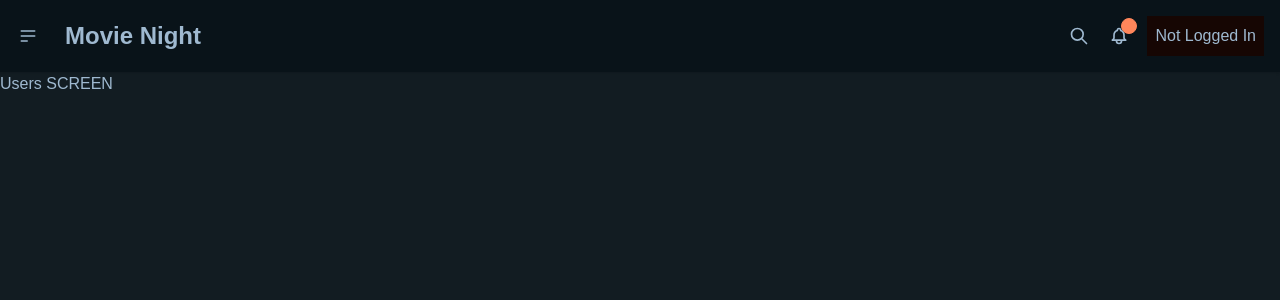
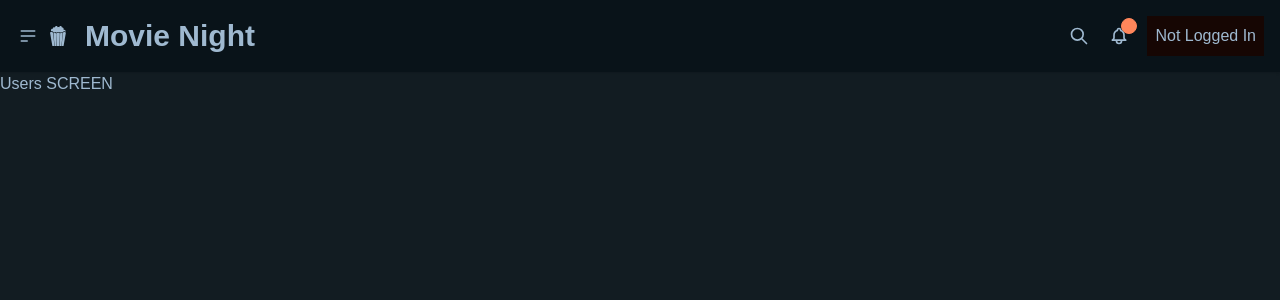
Before and after one commit to Edward-Stalley/movie_night, a Next.js app in the folder movie_night_app/: page /users in a window 1280 px wide. Shown: the top 300 px of the page. Built offline with nearby package versions, Linux system fonts and the light colour scheme; no server answers.

Commit message:
added some icons

```diff
--- a/movie_night_app/app/components/MovieCard.tsx
+++ b/movie_night_app/app/components/MovieCard.tsx
@@ -29,7 +29,6 @@ export default function MovieCard(movie: StoredMovie) {
         height={315}
         className="rounded-2xl h-auto w-auto"
       />
-
       <button
         onClick={handleDelete}
         className="opacity-0 group-hover:opacity-100 btn btn-secondary btn-soft absolute top-0 right-0  rounded-tr-2xl rounded-br-none rounded-tl-none h-6 w-4"
--- a/movie_night_app/app/components/Navbar.tsx
+++ b/movie_night_app/app/components/Navbar.tsx
@@ -1,6 +1,7 @@
 import Link from "next/link";
 import { auth } from "@/app/auth";
 import Image from "next/image";
+import { PopcornIcon, ReelIcon, GlassesIcon } from "./icons/movie-icons";
 
 export default async function Navbar() {
   const session = await auth();
@@ -27,10 +28,10 @@ export default async function Navbar() {
     <div className="navbar bg-base-300 shadow-sm">
       <div className="navbar-start">
         <div className="dropdown">
-          <div tabIndex={0} role="button" className="btn btn-ghost btn-circle">
+          <div tabIndex={0} role="button" className="btn btn-ghost btn-circle ">
             <svg
               xmlns="http://www.w3.org/2000/svg"
-              className="h-5 w-5"
+              className="h-5 w-5 "
               fill="none"
               viewBox="0 0 24 24"
               stroke="currentColor"
@@ -55,9 +56,10 @@ export default async function Navbar() {
             </li>
           </ul>
         </div>
-        <div className="navbar-center">
-          <a className="btn btn-ghost text-2xl">Movie Night</a>
+        <div className="flex">
+          <PopcornIcon className="h-5 w-5" />
         </div>
+          <p className="btn btn-ghost text-3xl">Movie Night</p>
       </div>
       <div className="navbar-end">
         <button className="btn btn-ghost btn-circle">
--- /dev/null
+++ b/movie_night_app/app/components/icons/movie-icons.tsx
@@ -0,0 +1,73 @@
+type IconProps = React.SVGProps<SVGSVGElement>;
+
+export function GlassesIcon({ className }: IconProps) {
+  return (
+    <svg
+      className={className}
+      viewBox="0 0 172 53"
+      fill="currentColor"
+      xmlns="http://www.w3.org/2000/svg"
+    >
+      <path
+        d="M161 0H107.7C107 0 106.4 0.0999969 105.8 0.199997H86.7H85.3H66.2C65.6 0.0999969 64.9 0 64.3 0H10.9C4.9 0 0 4.89999 0 10.9V41.3C0 47.3 4.9 52.2 10.9 52.2H64.2C70.2 52.2 75.1 47.3 75.1 41.3V36.3C76.8 32.2 80.1 26.8 86 26.8C91.9 26.8 95.2 32.2 96.9 36.3V41.3C96.9 47.3 101.8 52.2 107.8 52.2H161.1C167.1 52.2 172 47.3 172 41.3V10.9C171.9 4.89999 167 0 161 0ZM71.5 23.5C69.8 27.9 63.6 45 57.1 45.1C48.7 45.2 9.5 44.7 9.5 44.7L9.8 6.59999C9.8 6.59999 59 6.39999 68.4 6.79999C74.9 6.99999 73.2 19.1 71.5 23.5ZM114.9 45.1C108.3 45 102.2 28 100.5 23.5C98.8 19.1 97.1 7 103.6 6.7C113 6.3 162.2 6.5 162.2 6.5L162.5 44.6C162.4 44.7 123.3 45.2 114.9 45.1Z"
+        fill="currentColor"
+      />
+    </svg>
+  );
+}
+
+export function PopcornIcon(props: IconProps) {
+  return (
+    <svg
+      viewBox="0 0 104 131"
+      fill="currentColor"
+      xmlns="http://www.w3.org/2000/svg"
+      {...props}
+    >
+      <path d="M81.4 48.2C80.2 46.4 77.6 43.2 73.5 43.1C69.8 43 67.6 46.2 66.5 48.4C65.9 49.6 65.7 50.5 65.7 50.5L63.4 130.5H74.8L82.1 49.4C82.1 49.4 81.9 48.9 81.4 48.2Z" />
+      <path d="M102.3 42.2C101.1 40.9 98.9 39.5 94.8 39.2C94.2 39.2 93.6 39.2 93.1 39.2C88.9 39.4 86.4 41.4 85.1 43C84.1 44.2 83.7 45.2 83.7 45.2L83.5 47.7L75.9 130.5L88.5 130.7L103.6 44.9C103.6 45 103.5 43.6 102.3 42.2Z" />
+      <path d="M93.1 24C91.2 24 89.5 24.6 88.1 25.7C88.1 25.6 88 25.5 88 25.4C88.7 23.9 89.2 22.3 89.2 20.5C89.2 14.8 85.1 10.2 80.1 10.2C79.3 10.2 78.6 10.3 77.8 10.6C77.8 4.9 73.7 0.299995 68.7 0.299995C64.6 0.299995 61.1 3.4 60 7.7C58.6 6.6 56.9 6 55 6C53.1 6 51.3 6.7 49.9 7.8C48.9 3.3 45.3 0 41.1 0C36.1 0 32.1 4.5 32 10C30.5 8.4 28.5 7.4 26.2 7.4C21.5 7.4 17.7 11.7 17.7 17C17.7 17.7 17.8 18.5 17.9 19.2C16.9 18.8 15.9 18.6 14.8 18.6C9.80002 18.6 5.70001 23.2 5.70001 28.9C5.70001 31 6.30001 33 7.20001 34.6C8.20001 34.3 9.30001 34.1 10.7 34C12.5 33.9 14 34.1 15.3 34.5C18 35.1 18.4 35.3 20.1 37.2L20 37.3C21.3 38.7 21.8 39.9 21.8 39.9L22.1 43.3C22.8 43.5 23.5 43.7 24.3 43.8C24.8 42.9 26 41.1 27.9 39.7C32.3 39.6 34.2 39.6 38.6 41.6C39.7 43.2 40.2 44.8 40.4 45.3C40.5 45.3 40.6 45.3 40.7 45.3C41 44.4 41.7 43.2 42.7 42C46.2 40.4 49 40 51.5 40C55.9 40 57.8 40 62.3 41.5C62.3 41.5 62.2 41.5 62.2 41.6C62.6 42.1 63 42.5 63.3 42.9C64.3 43.1 65.3 43.3 66.3 43.4C66.7 42.5 67.3 41.5 68.1 40.6C71.5 39.1 72.6 38.5 75.9 38.6C78.5 39.6 80.3 41.8 81.2 43.1C81.9 43 82.5 42.8 83.2 42.7L83.4 40.2C83.4 40.2 83.8 39.2 84.8 38C86.2 36.4 88.6 34.4 92.8 34.2C93.4 34.2 93.9 34.2 94.5 34.2C98.7 34.5 100.9 35.9 102 37.2C102.2 36.3 102.4 35.4 102.4 34.5C102.2 28.7 98.1 24 93.1 24Z" />
+      <path d="M38.8 50.3C38.8 50.3 38.8 50.2 38.8 50.1C38.5 49.1 36.3 42.7 31 42.8C26.3 42.9 23.6 47.1 22.7 48.6C22.5 48.9 22.4 49.1 22.4 49.1L29.7 130.2H41.1L38.8 50.3Z" />
+      <path d="M20.2 48.3L19.9 44.9C19.9 44.9 19.4 43.6 18.1 42.3C17.5 41.6 16.6 40.9 15.6 40.3C13.9 39.4 11.7 38.7 8.80002 38.9C7.40002 39 6.30002 39.2 5.30002 39.5C0.200018 41 0 44.6 0 44.6L15.1 130.4L28.4 130.3L20.2 48.3Z" />
+      <path d="M62.8 47.9C62.5 47.5 62.1 47 61.7 46.6C59.8 44.5 56.8 42.2 52.3 42.2C52.2 42.2 52.2 42.2 52.1 42.2C45.1 42.3 41.1 47.7 40.2 50.4C40.1 50.6 40.1 50.9 40 51.1C39.7 53.4 43.1 130.6 43.1 130.6L61.5 130.7L64 50.3C64.2 50.2 63.7 49.2 62.8 47.9Z" />
+    </svg>
+  );
+}
+
+export function ReelIcon({ className }: IconProps) {
+  return (
+    <svg
+      className={className}
+      width="104"
+      height="131"
+      viewBox="0 0 104 131"
+      fill="none"
+      xmlns="http://www.w3.org/2000/svg"
+    >
+      <path
+        d="M81.4 48.2C80.2 46.4 77.6 43.2 73.5 43.1C69.8 43 67.6 46.2 66.5 48.4C65.9 49.6 65.7 50.5 65.7 50.5L63.4 130.5H74.8L82.1 49.4C82.1 49.4 81.9 48.9 81.4 48.2Z"
+        fill="currentColor"
+      />
+      <path
+        d="M102.3 42.2C101.1 40.9 98.9 39.5 94.8 39.2C94.2 39.2 93.6 39.2 93.1 39.2C88.9 39.4 86.4 41.4 85.1 43C84.1 44.2 83.7 45.2 83.7 45.2L83.5 47.7L75.9 130.5L88.5 130.7L103.6 44.9C103.6 45 103.5 43.6 102.3 42.2Z"
+        fill="currentColor"
+      />
+      <path
+        d="M93.1 24C91.2 24 89.5 24.6 88.1 25.7C88.1 25.6 88 25.5 88 25.4C88.7 23.9 89.2 22.3 89.2 20.5C89.2 14.8 85.1 10.2 80.1 10.2C79.3 10.2 78.6 10.3 77.8 10.6C77.8 4.9 73.7 0.299995 68.7 0.299995C64.6 0.299995 61.1 3.4 60 7.7C58.6 6.6 56.9 6 55 6C53.1 6 51.3 6.7 49.9 7.8C48.9 3.3 45.3 0 41.1 0C36.1 0 32.1 4.5 32 10C30.5 8.4 28.5 7.4 26.2 7.4C21.5 7.4 17.7 11.7 17.7 17C17.7 17.7 17.8 18.5 17.9 19.2C16.9 18.8 15.9 18.6 14.8 18.6C9.80002 18.6 5.70001 23.2 5.70001 28.9C5.70001 31 6.30001 33 7.20001 34.6C8.20001 34.3 9.30001 34.1 10.7 34C12.5 33.9 14 34.1 15.3 34.5C18 35.1 18.4 35.3 20.1 37.2L20 37.3C21.3 38.7 21.8 39.9 21.8 39.9L22.1 43.3C22.8 43.5 23.5 43.7 24.3 43.8C24.8 42.9 26 41.1 27.9 39.7C32.3 39.6 34.2 39.6 38.6 41.6C39.7 43.2 40.2 44.8 40.4 45.3C40.5 45.3 40.6 45.3 40.7 45.3C41 44.4 41.7 43.2 42.7 42C46.2 40.4 49 40 51.5 40C55.9 40 57.8 40 62.3 41.5C62.3 41.5 62.2 41.5 62.2 41.6C62.6 42.1 63 42.5 63.3 42.9C64.3 43.1 65.3 43.3 66.3 43.4C66.7 42.5 67.3 41.5 68.1 40.6C71.5 39.1 72.6 38.5 75.9 38.6C78.5 39.6 80.3 41.8 81.2 43.1C81.9 43 82.5 42.8 83.2 42.7L83.4 40.2C83.4 40.2 83.8 39.2 84.8 38C86.2 36.4 88.6 34.4 92.8 34.2C93.4 34.2 93.9 34.2 94.5 34.2C98.7 34.5 100.9 35.9 102 37.2C102.2 36.3 102.4 35.4 102.4 34.5C102.2 28.7 98.1 24 93.1 24Z"
+        fill="currentColor"
+      />
+      <path
+        d="M38.8 50.3C38.8 50.3 38.8 50.2 38.8 50.1C38.5 49.1 36.3 42.7 31 42.8C26.3 42.9 23.6 47.1 22.7 48.6C22.5 48.9 22.4 49.1 22.4 49.1L29.7 130.2H41.1L38.8 50.3Z"
+        fill="currentColor"
+      />
+      <path
+        d="M20.2 48.3L19.9 44.9C19.9 44.9 19.4 43.6 18.1 42.3C17.5 41.6 16.6 40.9 15.6 40.3C13.9 39.4 11.7 38.7 8.80002 38.9C7.40002 39 6.30002 39.2 5.30002 39.5C0.200018 41 0 44.6 0 44.6L15.1 130.4L28.4 130.3L20.2 48.3Z"
+        fill="currentColor"
+      />
+      <path
+        d="M62.8 47.9C62.5 47.5 62.1 47 61.7 46.6C59.8 44.5 56.8 42.2 52.3 42.2C52.2 42.2 52.2 42.2 52.1 42.2C45.1 42.3 41.1 47.7 40.2 50.4C40.1 50.6 40.1 50.9 40 51.1C39.7 53.4 43.1 130.6 43.1 130.6L61.5 130.7L64 50.3C64.2 50.2 63.7 49.2 62.8 47.9Z"
+        fill="currentColor"
+      />
+    </svg>
+  );
+}
--- a/movie_night_app/app/movies/page.tsx
+++ b/movie_night_app/app/movies/page.tsx
@@ -2,6 +2,7 @@ import { groupMovies } from "@/lib/transform";
 import { StoredMovie } from "@/lib/types/domain";
 import { getMovies } from "@/lib/queries";
 import MovieCard from "../components/MovieCard";
+import { PopcornIcon } from "../components/icons/movie-icons";
 export const dynamic = "force-dynamic";
 
 export default async function GeneralMovieList() {
@@ -25,7 +26,7 @@ export default async function GeneralMovieList() {
   });
 
   return (
-    <div className="">
+    <div>
       <ul className="bg-base-100 pt-2 pl-5 pr-5 grid gap-2 sm:grid-cols-2  md:grid-cols-4 lg:grid-cols-6 xl:grid-cols-8">
         {movieList}
       </ul>
```
